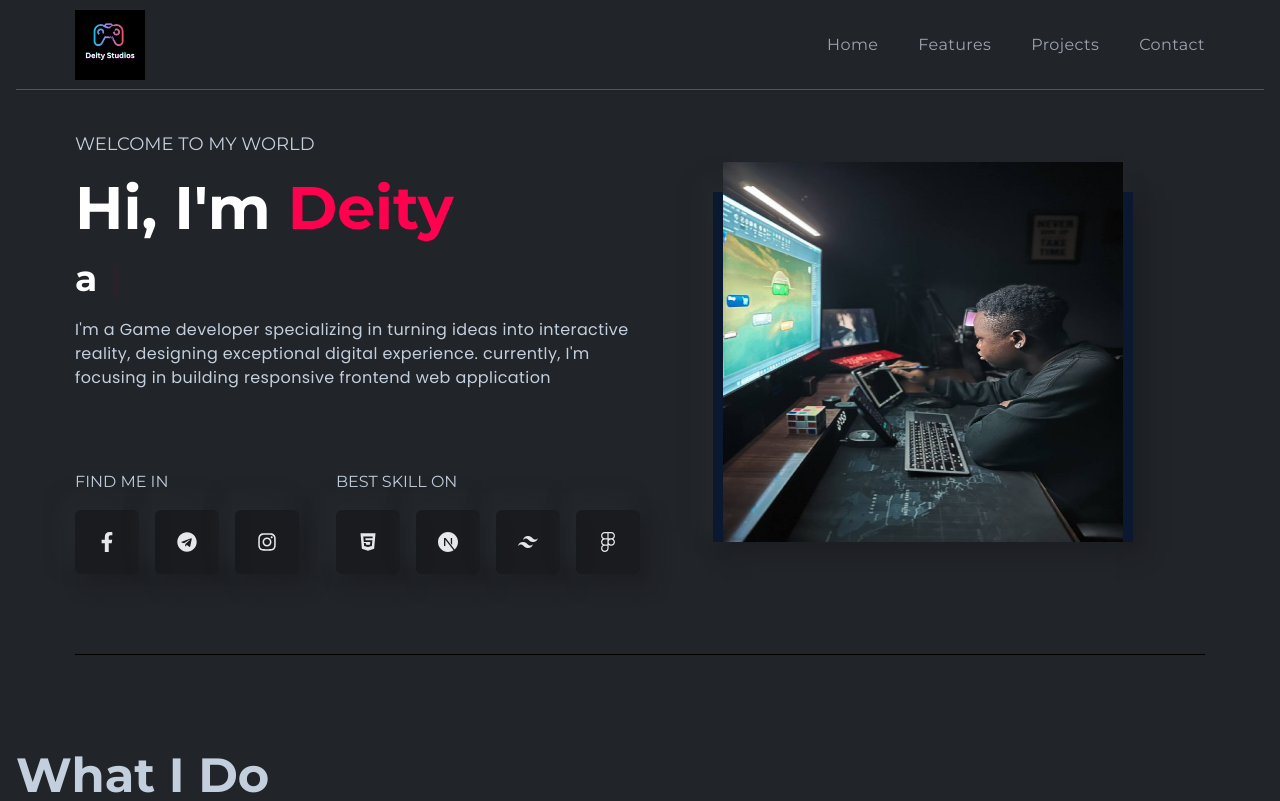
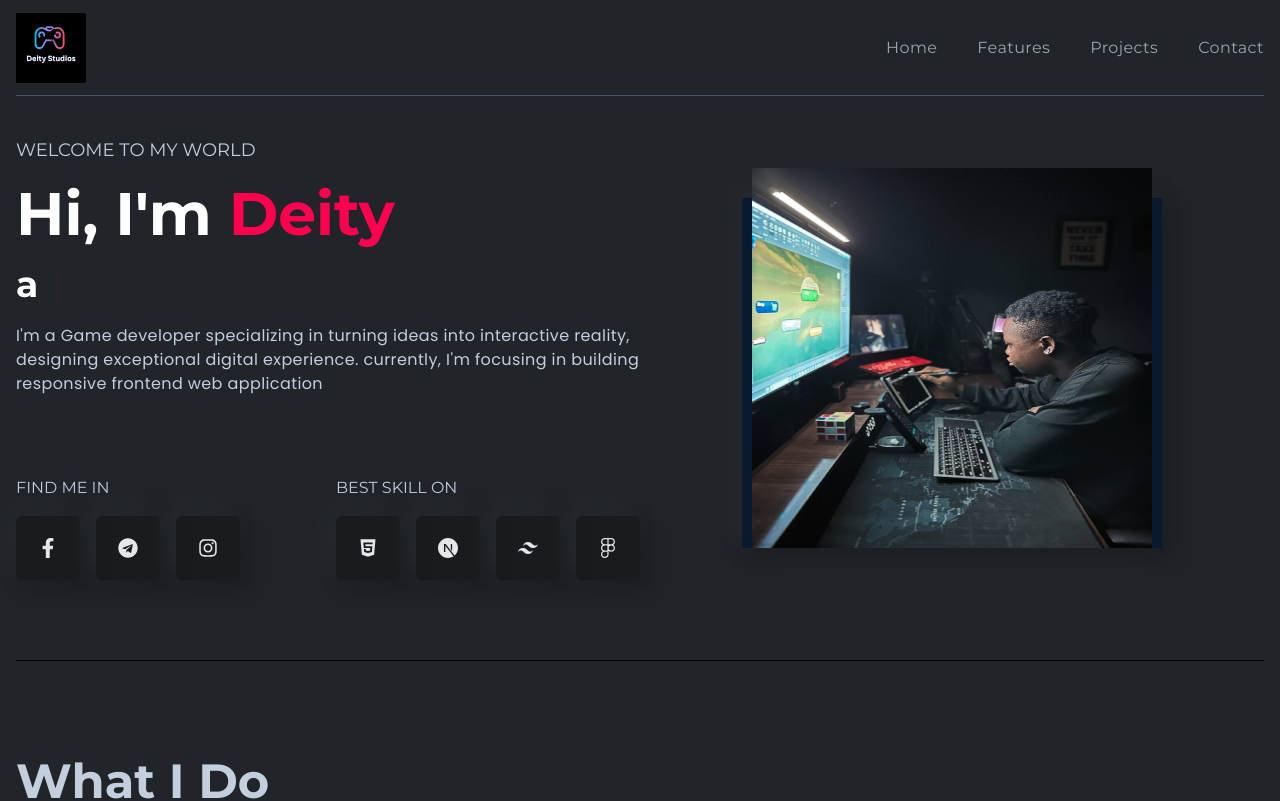
Before and after one commit to AbdulBareeh102/Deity-Portfolio, a React (Vite) app: page / in a window 1280 px wide. Shown: the top 801 px of the page. Built offline with nearby package versions, Linux system fonts and the light colour scheme.

Commit message:
first-commit

```diff
--- a/src/components/Hero/Hero.jsx
+++ b/src/components/Hero/Hero.jsx
@@ -2,7 +2,7 @@ import LeftHero from "./LeftHero";
 import RightHero from "./RightHero";
 const Hero = () => {
   return (
-    <div className="container ">
+    // <div className="container ">
     <section
       id="home"
       className="w-full pt-10 pb-20 flex flex-col gap-10 xl:gap-0 lgl:flex-row items-center border-b-[1px] font-titleFont border-b-black"
@@ -10,7 +10,7 @@ const Hero = () => {
       <LeftHero />
       <RightHero />
     </section>
-    </div>
+    // </div>
   );
 };
 
--- a/src/components/Projects/Projects.jsx
+++ b/src/components/Projects/Projects.jsx
@@ -41,7 +41,7 @@ const Projects = () => {
   }, [selectTab]);
 
   return (
-    <div className="container">
+    // <div className="container">
     <section
       id="projects"
       className="w-full py-20 border-b-[1px] border-b-black"
@@ -86,7 +86,7 @@ const Projects = () => {
             data-aos-delay="50"
             data-aos-duration="1000"
             key={index}
-              className="group max-w-full sm:w-full  mt-3 md:w-[31.8%] lg:w-[32.2%] relative z-[1]"
+            className="group max-w-full sm:w-full  mt-4 md:w-[31.8%] lg:w-[32.2%] relative z-[1]"
           >
             <figure>
               <img
@@ -120,7 +120,7 @@ const Projects = () => {
       </div>
       {showModal && <Modal setShowModal={setShowModal} activeID={activeID} />}
     </section>
-    </div>
+    // </div>
   );
 };
 
--- a/src/components/navbar/Navbar.jsx
+++ b/src/components/navbar/Navbar.jsx
@@ -7,10 +7,10 @@ const Navbar = () => {
   const [nav, setNav] = useState(false);
   const handleClick = () => setNav(!nav);
   return (
-    <div className="bgbodyColor w-full h-[90px] leading-[80px] flex items-center px-4  text-white-300 font-titleFont border-b-[1px] border-b-gray-600">
-      <div className="container">
-        <div className="flex items-center justify-between ">
-          <div className="flex items-center gap-[10px]">
+    <div className="w-full h-24 z-50 bg-bodyColor mx-auto flex justify-between items-center font-titleFont border-b-[1px] border-b-gray-600">
+      {/* <div className="container"> */}
+      {/* <div className="flex items-center justify-between "> */}
+      <div>
         <img src={deity} alt="logo" Image style={{ width: "70px" }} />
       </div>
 
@@ -57,12 +57,7 @@ const Navbar = () => {
         {" "}
         <li className="py-6 text-4xl">
           {" "}
-              <Link
-                onClick={handleClick}
-                to="home"
-                smooth={true}
-                duration={500}
-              >
+          <Link onClick={handleClick} to="home" smooth={true} duration={500}>
             Home
           </Link>
         </li>
@@ -90,18 +85,12 @@ const Navbar = () => {
         </li>
         <li className="py-6 text-4xl">
           {" "}
-              <Link
-                onClick={handleClick}
-                to="contact"
-                smooth={true}
-                duration={500}
-              >
+          <Link onClick={handleClick} to="contact" smooth={true} duration={500}>
             Contacts
           </Link>
         </li>
       </ul>
-        </div>
-      </div>
+      {/* </div> */}
     </div>
   );
 };
```
Lines whose indentation alone changed are shown as unchanged.
